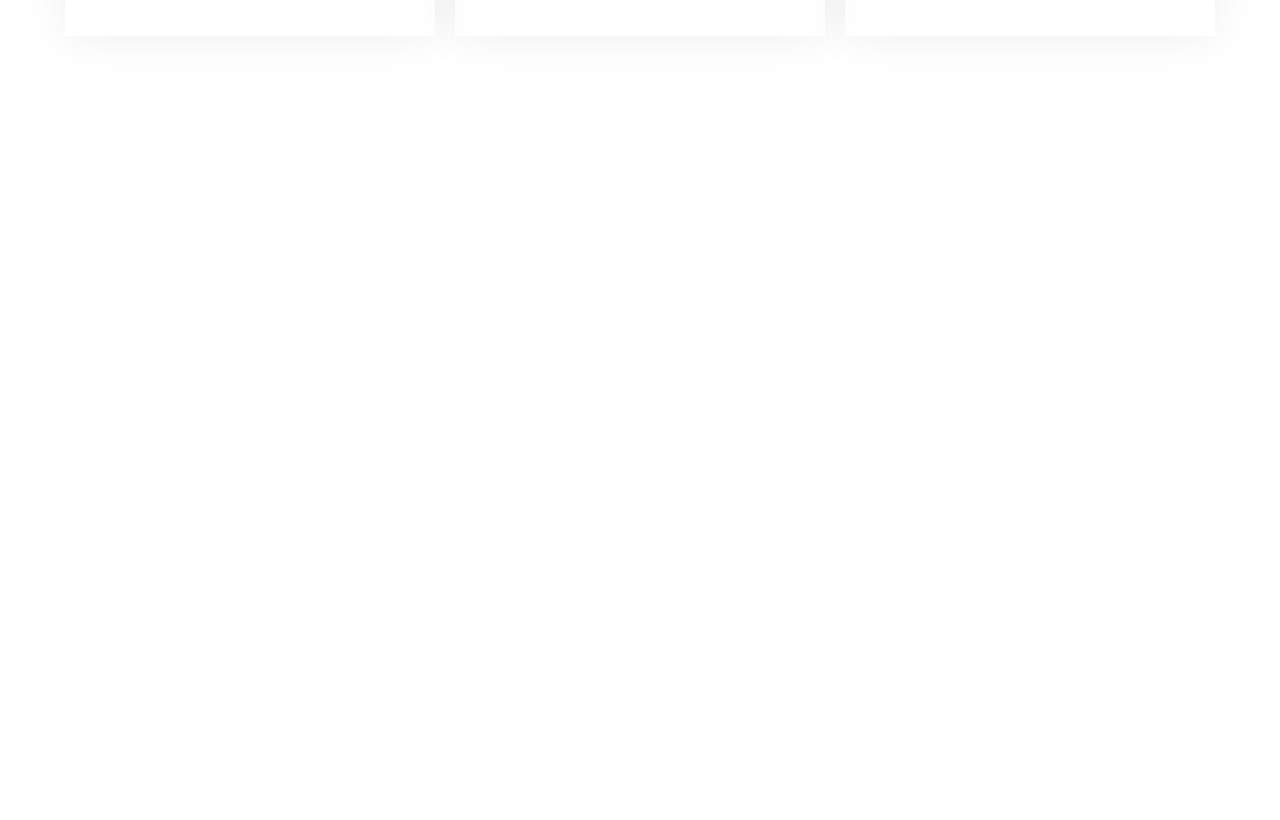
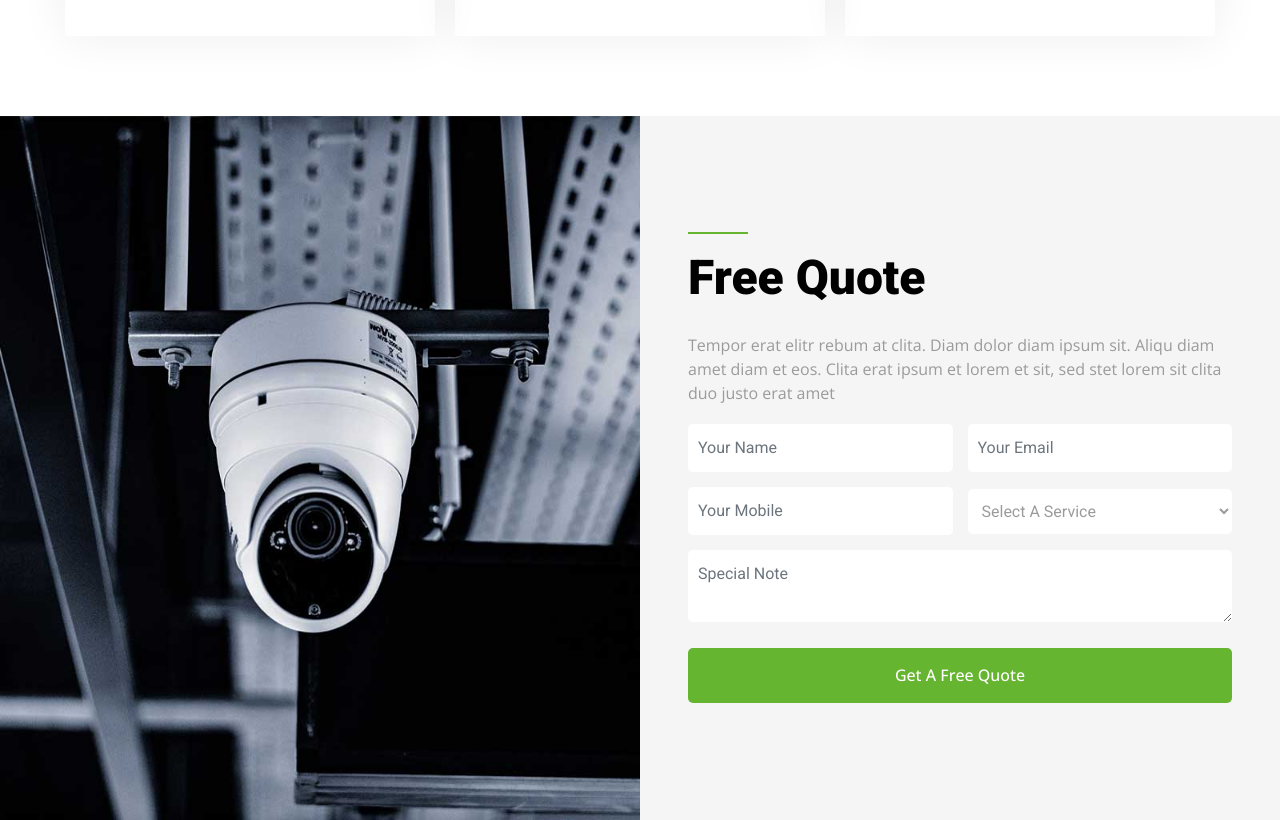
Before and after one commit to NouzNoushad/Html-CSS-Designs, a React (Vite) app in the folder react_website1/: page / in a window 1280 px wide. Shown: the part 4609-5429 px from the top of the page. Before the commit the page ends 4725 px from the top, so only its background shows below. Built offline with nearby package versions, Linux system fonts and the light colour scheme.

Commit message:
quote section

```diff
--- a/react_website1/src/App.jsx
+++ b/react_website1/src/App.jsx
@@ -5,6 +5,7 @@
 import HomeSection from './components/Home'
 import NavSection from './components/Nav'
 import ProjectsSection from './components/Projects'
+import QuoteSection from './components/Quote'
 import ServicesSection from './components/Services'
 
 function App() {
@@ -18,6 +19,7 @@
             <ServicesSection />
             <FeatureSection />
             <ProjectsSection />
+            <QuoteSection />
         </>
     )
 }
--- /dev/null
+++ b/react_website1/src/components/Quote.jsx
@@ -0,0 +1,35 @@
+import React from 'react'
+
+export default function QuoteSection() {
+    return (
+        <section className='h-auto lg:h-[calc(100vh-12vh)] bg-[#F5F5F5]'>
+            <div className="flex flex-col lg:flex-row items-center h-full px-5 md:px-0">
+                <div className="h-full w-full md:w-[70%] lg:w-[50%]">
+                    <img src="../src/assets/img/quote.jpg" alt="" className='h-full w-full bg-cover' />
+                </div>
+                <div className="w-full md:w-[70%] lg:w-[50%] px-0 lg:px-[3rem] py-[2rem] space-y-[1.2rem]">
+                    <h1 className='pt-[0.6rem] font-roboto font-[800] text-[2.2rem] md:text-[2.5rem] lg:text-[3rem] relative before:absolute before:top-0 before:left-0 before:h-[2px] before:w-[60px] before:bg-[#65B530]'>Free Quote</h1>
+                    <p className='font-open text-[#9B9B9B]'>Tempor erat elitr rebum at clita. Diam dolor diam ipsum sit. Aliqu diam amet diam et eos. Clita erat ipsum et lorem et sit, sed stet lorem sit clita duo justo erat amet</p>
+                    <form action="" className='space-y-[15px]'>
+                        <div className="flex flex-col md:flex-row items-center gap-[15px]">
+                            <input type="text" placeholder='Your Name' className='w-full bg-white outline-none px-[10px] py-[12px] rounded-[5px] placeholder:text-[#6C757D] font-roboto' />
+                            <input type="email" placeholder='Your Email' className='w-full bg-white outline-none px-[10px] py-[12px] rounded-[5px] placeholder:text-[#6C757D] font-roboto' />
+                        </div>
+                        <div className="flex flex-col md:flex-row items-center gap-[15px]">
+                            <input type="text" placeholder='Your Mobile' className='w-full bg-white outline-none px-[10px] py-[12px] rounded-[5px] placeholder:text-[#6C757D] font-roboto' />
+                            <select name="" id="" className='w-full bg-white outline-none block px-[10px] py-[12px] rounded-[5px] text-[#9B9B9B] font-roboto'>
+                                <option value="" selected>Select A Service</option>
+                                <option value="1">Service 1</option>
+                                <option value="2">Service 2</option>
+                                <option value="3">Service 3</option>
+                            </select>
+                        </div>
+                        <textarea name="" id="" placeholder='Special Note' className='w-full bg-white outline-none px-[10px] py-[12px] rounded-[5px] placeholder:text-[#6C757D] font-roboto' ></textarea>
+                    </form>
+                    <button className='w-full rounded-[5px] h-[55px] text-white font-open bg-[#65B530] font-[500]'>Get A Free Quote</button>
+
+                </div>
+            </div>
+        </section>
+    )
+}
```
